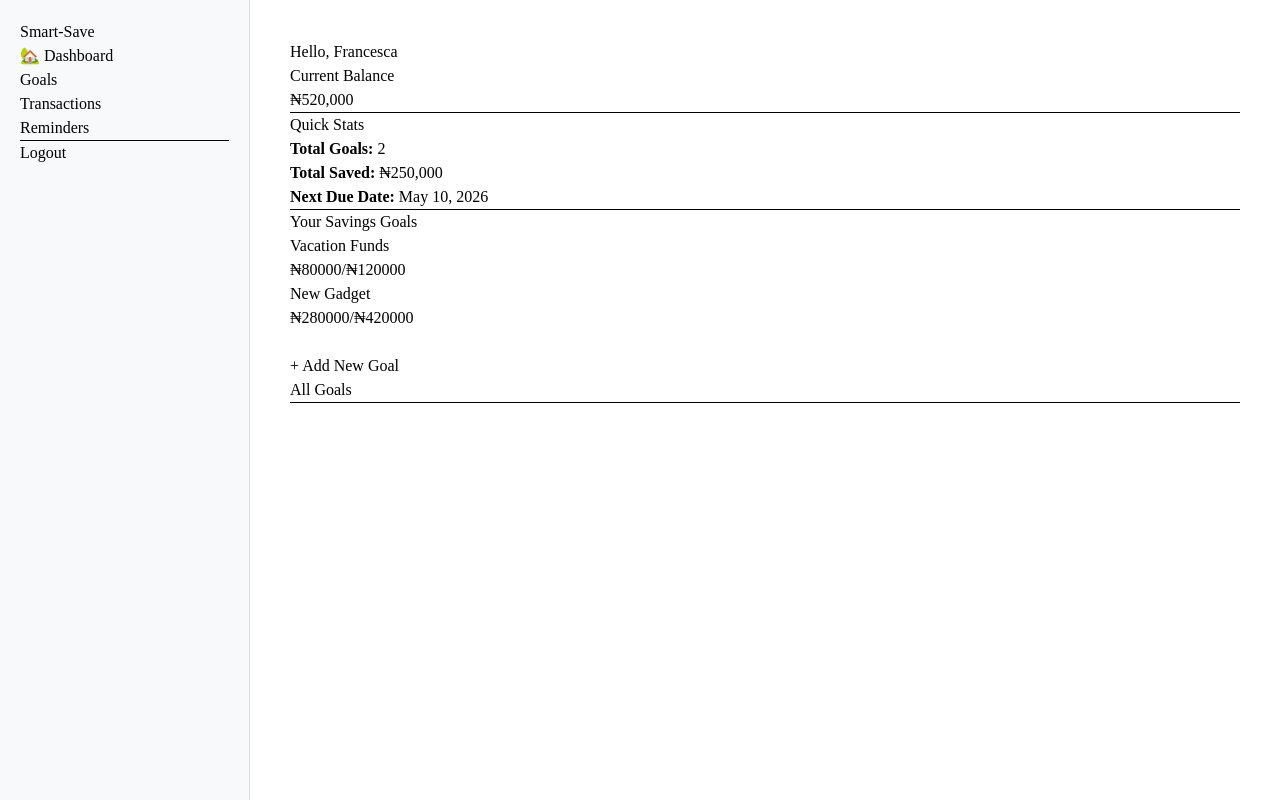
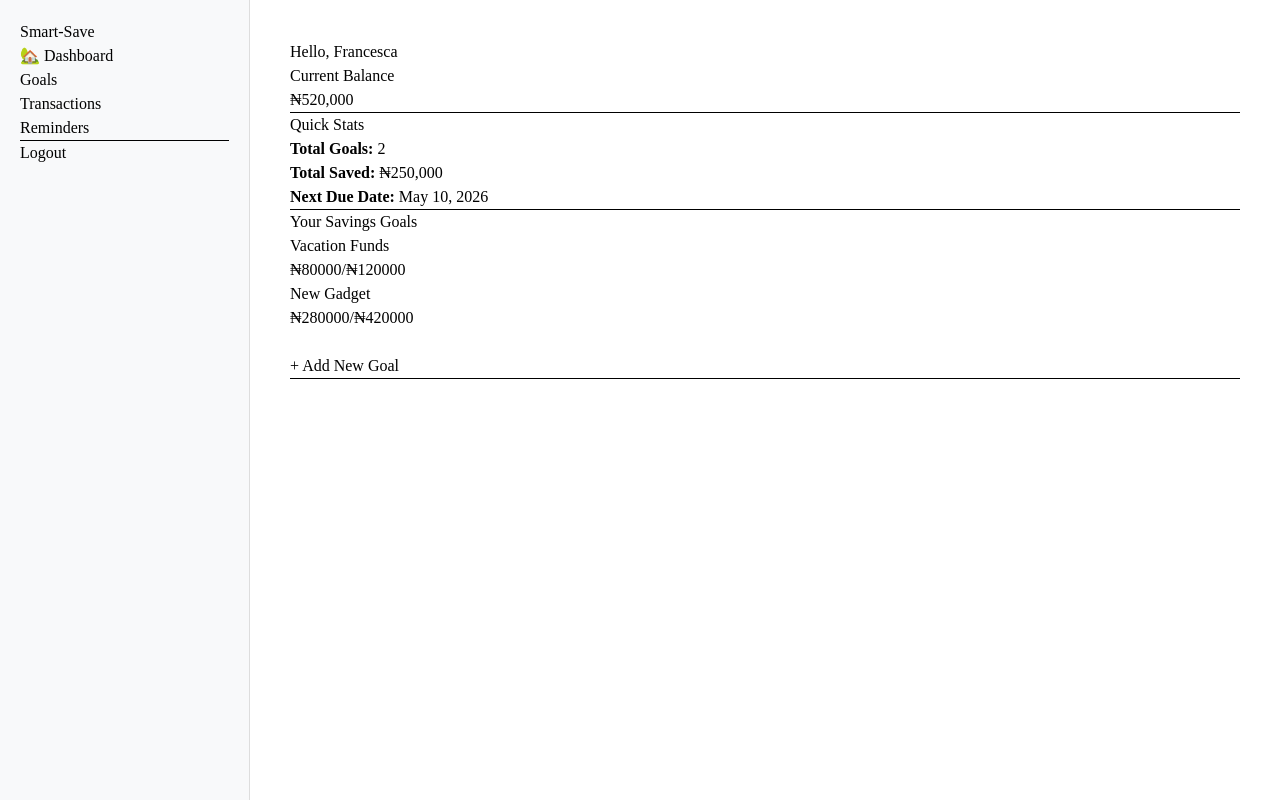
Before and after one commit to DivineEze-course/Smart-Spend, a React (Vite) app in the folder Smart-Spend/: page /dashboard in a window 1280 px wide. Built offline with nearby package versions, Linux system fonts and the light colour scheme.

Commit message:
adjusted back to francesca's preference

```diff
--- a/Smart-Spend/src/pages/Dashboard.jsx
+++ b/Smart-Spend/src/pages/Dashboard.jsx
@@ -66,7 +66,7 @@ export default function Dashboard(){
                 + Add New Goal
             </button>
         </section>
-        <button onClick={() => navigate("/goals-overview")} className="p-3 border-1">All Goals </button>
+
         <hr/>
        </div>
         </div>
```
